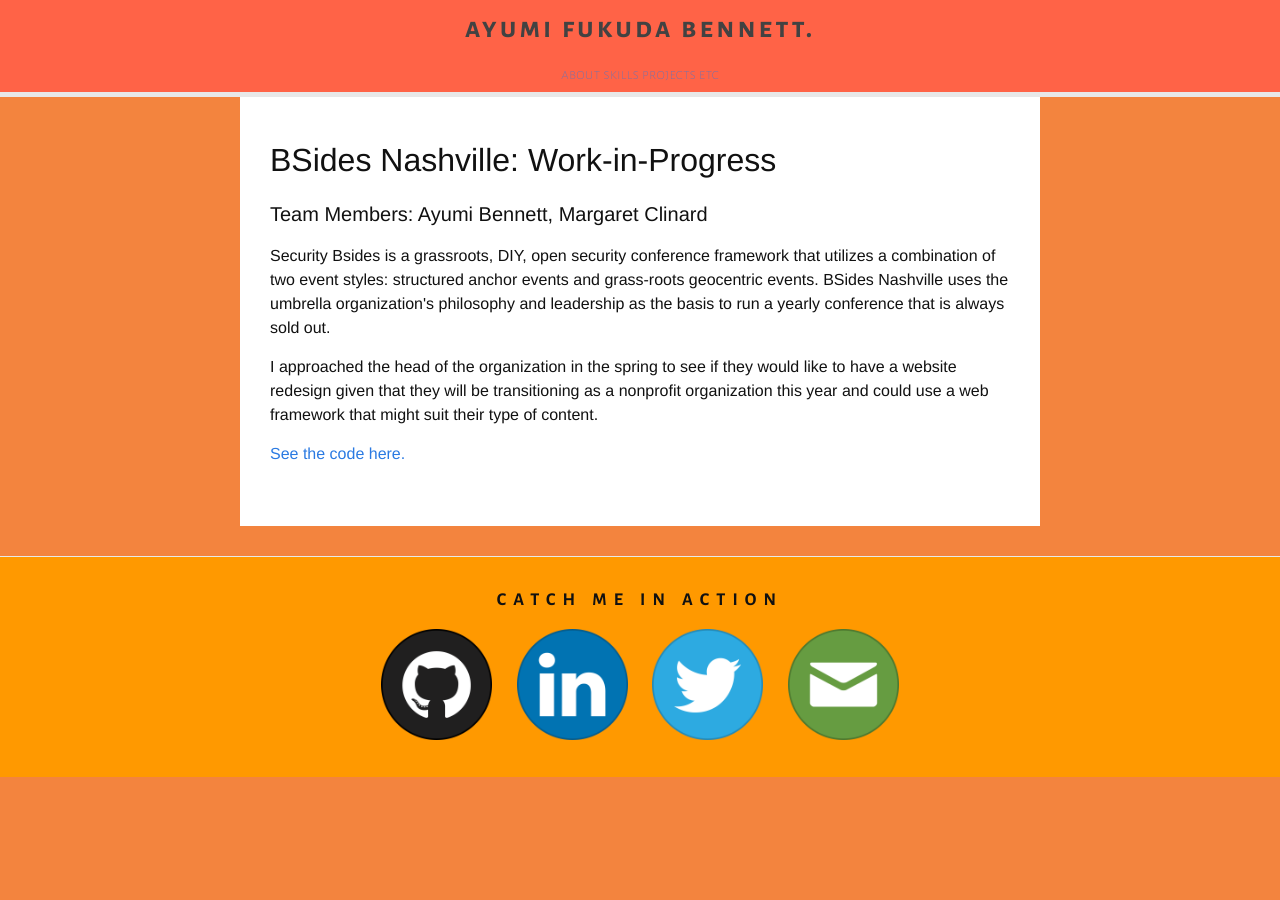
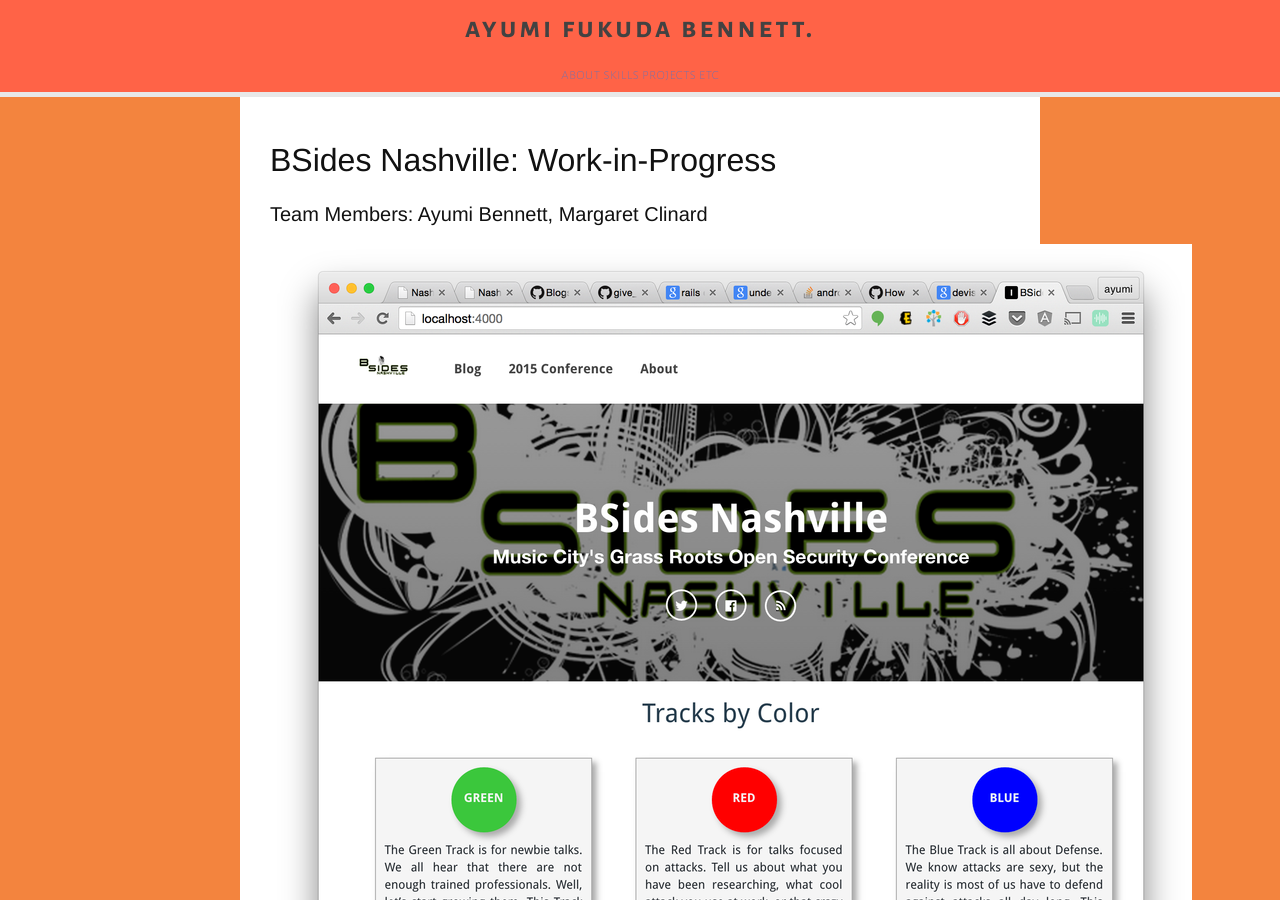
Before and after one commit to ayumi-b/ayumi-b.github.io, a Jekyll site: the page built from projects/bsides.html, in a window 1280 px wide and 900 px high. Built offline with Jekyll 4.4.1, drawn with Linux system fonts in a browser that asks for light colours.

Commit message:
added screenshot for bsides

```diff
--- a/projects/bsides.html
+++ b/projects/bsides.html
@@ -1,9 +1,11 @@
 ---
 layout: post
 ---
+<div class="project" id="bsides">
 <body>
 <h2>BSides Nashville: Work-in-Progress</h2>
 <h4>Team Members: Ayumi Bennett, Margaret Clinard</h4>
+  <img src= "/images/bsidesnash.png">
 <p>Security Bsides is a grassroots, DIY, open security conference framework that utilizes a combination of two event styles: structured anchor events and grass-roots geocentric events.  BSides Nashville uses the umbrella organization's philosophy and leadership as the basis to run a yearly conference that is always sold out.</p>
 <p>I approached the head of the organization in the spring to see if they would like to have a website redesign given that they will be transitioning as a nonprofit organization this year and could use a web framework that might suit their type of content.</p>
 <a href="github.com/ayumi-b/BSides-Nashville">See the code here.</a>
```
Also changed, not shown: images/bsidesnash.png (added), images/nashtechunited.png (added).
